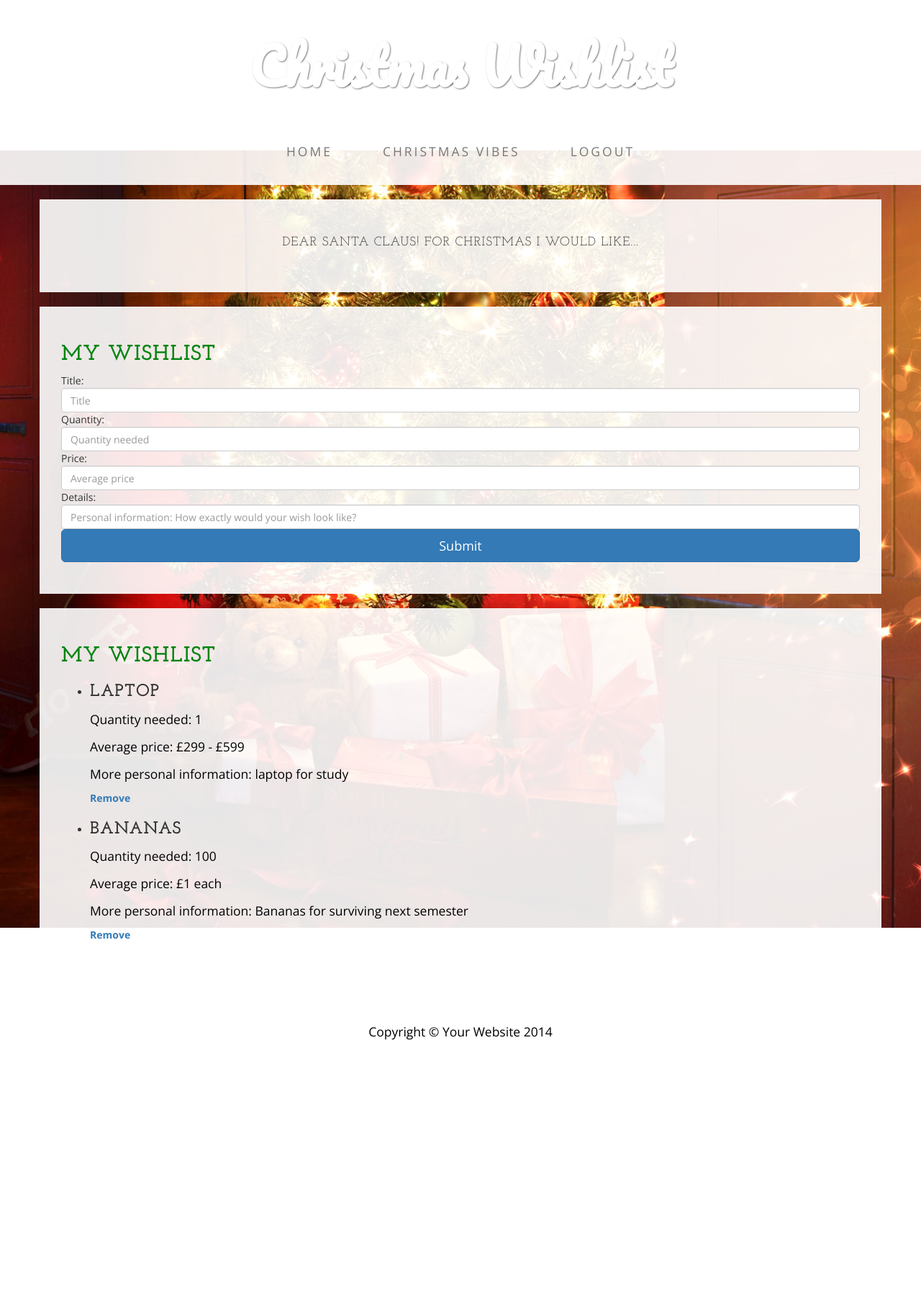
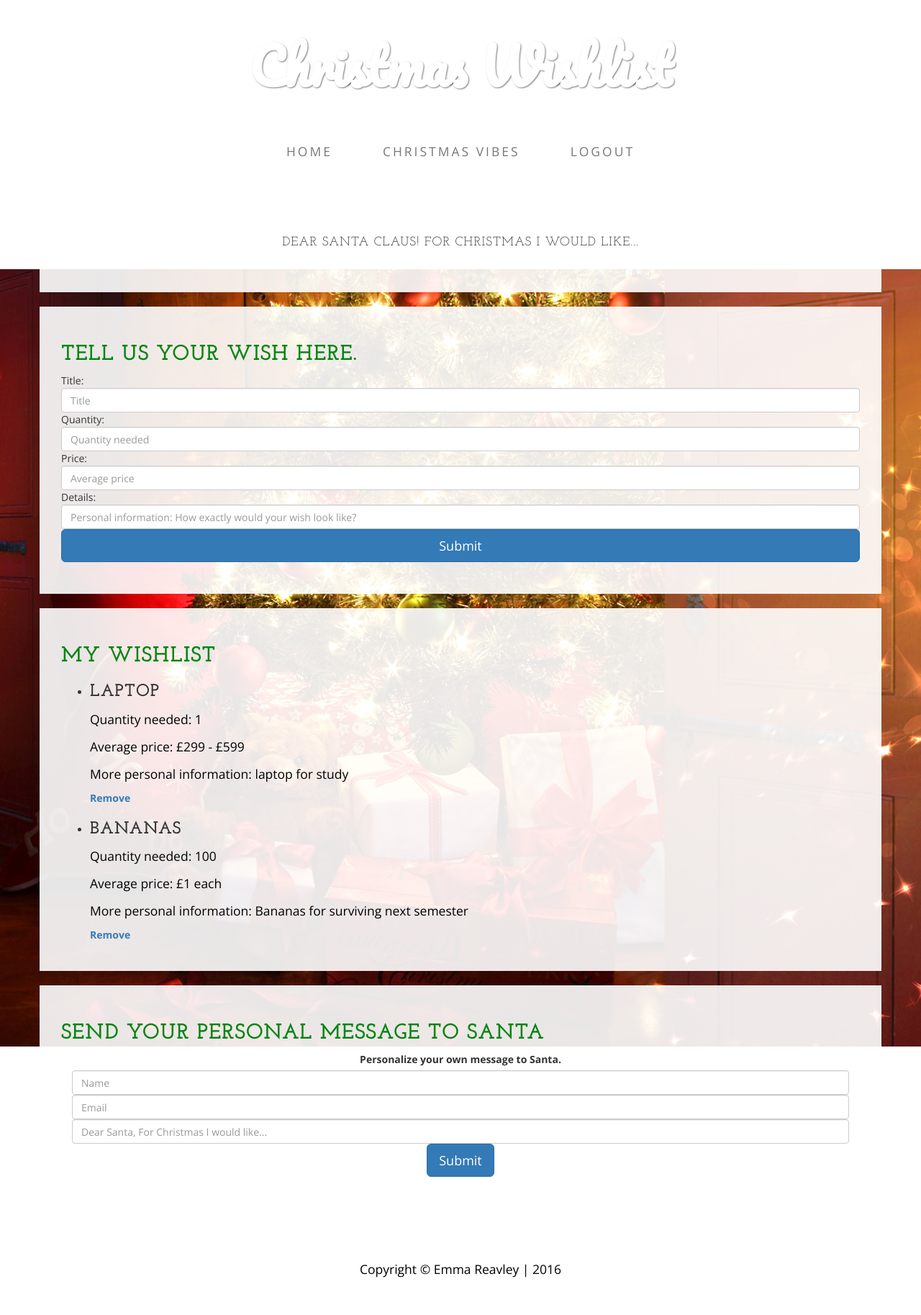
Before and after one commit to emmareavley95/set09103_cw2, a Flask app: page /index in a window 1280 px wide. Shown: the whole page at 72% size. Before the commit the page ends 1445 px from the top, so only its background shows below. Run offline with Flask 2, Linux system fonts and the light colour scheme; data comes from the database, SQL or seed files in the repository; some libraries are stand-ins or nearby versions.

Commit message:
add message to Santa

```diff
--- a/src/templates/index.html
+++ b/src/templates/index.html
@@ -64,9 +64,9 @@
     <div class="row">
       <div class="box">
         <div class="col-lg-12">
-          <h2 class="title">My Wishlist</h2>
+          <h2 class="title">Tell us your wish here.</h2>
 
-          <form action="{{ url_for('add') }}" method="POST" name="wishlist">
+          <form action="{{ url_for('add') }}" method="POST" name="wishlist" id="wishform">
             Title: <input type="text" name="title" id="title" class="form-control" placeholder="Title" />
             Quantity: <input type="number" name="quantity" id="quantity" class="form-control" placeholder="Quantity needed" />
             Price: <input type="text" name="price" id="price" class="form-control" placeholder="Average price" />
@@ -94,14 +94,31 @@
 
               <strong><a href="/remove?wishid={{ wish.title }}" name="remove">Remove</a></strong>
             {% else %}
-              <li>No wish has been added yet. Add your wish <a href="{{ url_for('add') }}">here</a></li>
+              <li>No wish has been added yet. Add your wish <a href="#wishform">now!</a></li>
             {% endfor %}
 
-          </table>
-
+          </ul>
         </div>
       </div>
     </div>
+
+    <div class="row">
+      <div class="box">
+        <div class="col-lg-12">
+          <h2 class="title">Send your personal message to Santa</h2>
+          <form method="POST" action="mailto:santa@claus.com" class="col-lg-12 text-center">
+
+          <label for="Name">Personalize your own message to Santa.</label>
+          <input type="text" name="name" class="form-control" placeholder="Name">
+          <input type="text" name="email" class="form-control" placeholder="Email">
+          <input type="textarea" rows="4" cols="50" name="message" class="form-control" placeholder="Dear Santa, For Christmas I would like...">
+
+          <input type="submit" class="btn btn-lg btn-primary">
+          </form>
+        </div>
+      </div>
+    </div>
+
   </div>
 {% endblock %}
 <style>
@@ -125,7 +142,7 @@
   <div class="container">
     <div class="row">
       <div class="col-lg-12 text-center">
-        <p>Copyright &copy; Your Website 2014</p>
+        <p>Copyright &copy; Emma Reavley | 2016</p>
       </div>
     </div>
   </div>
```
